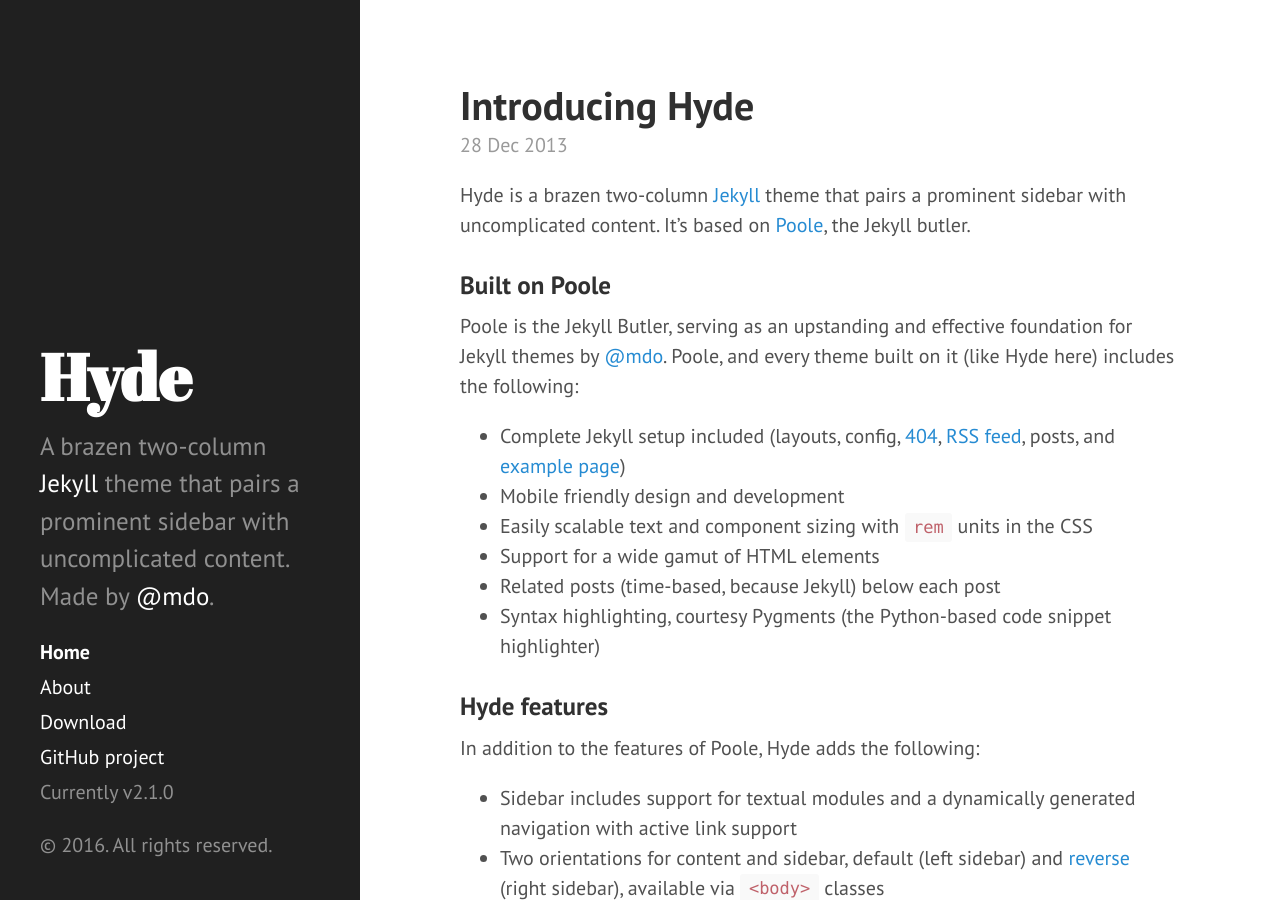
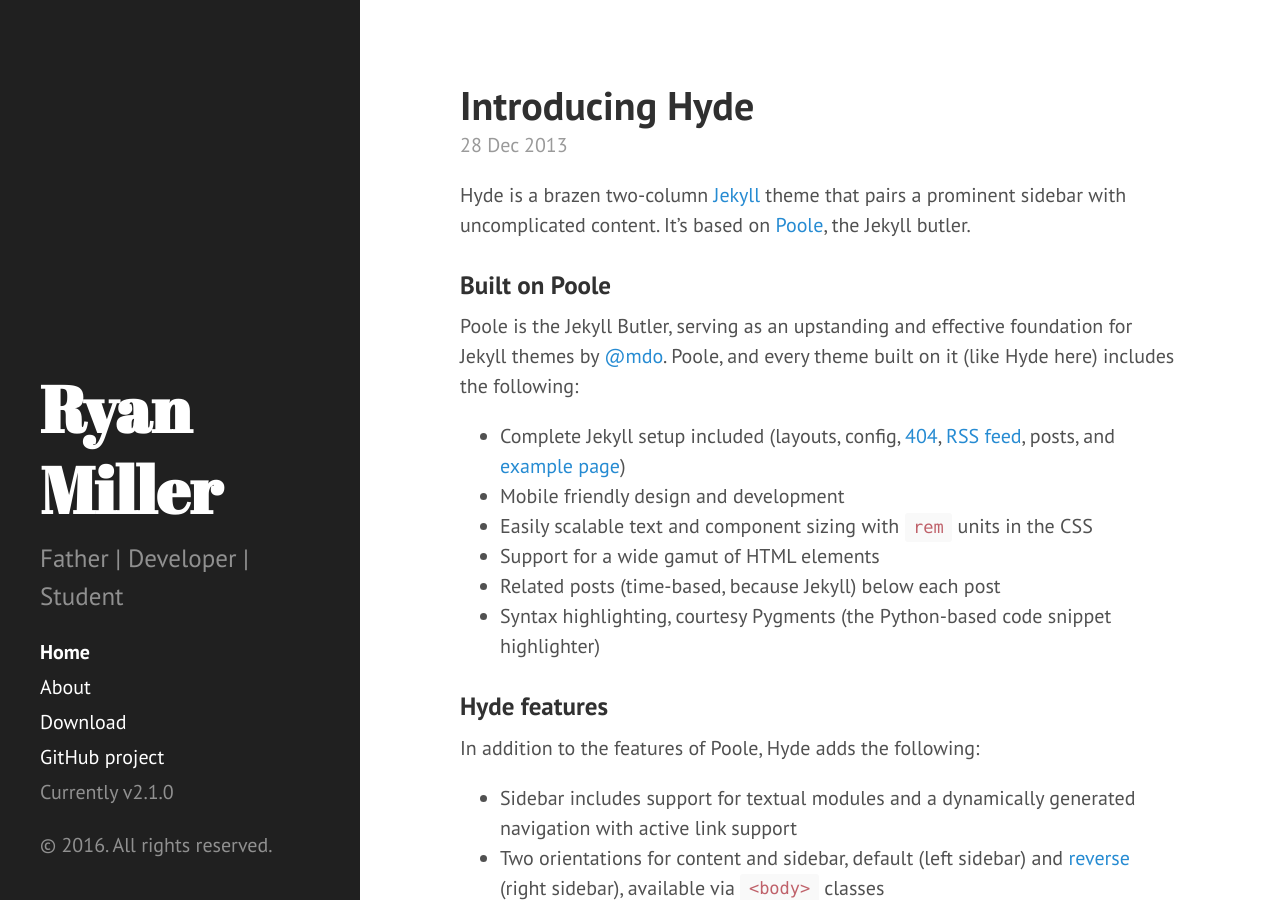
Before and after one commit to ryanmiller810/ryanmiller810.github.io, a Jekyll site: the page built from index.html, in a window 1280 px wide and 900 px high. Built offline with Jekyll 4.4.1, drawn with Linux system fonts in a browser that asks for light colours; Markdown is read by kramdown in place of the engine named in the settings; the list of posts is cut into pages by our own code.

Commit message:
Updating title, tagline, and description

```diff
--- a/_config.yml
+++ b/_config.yml
@@ -6,9 +6,9 @@
 permalink:        pretty
 
 # Setup
-title:            Hyde
-tagline:          'A Jekyll theme'
-description:      'A brazen two-column <a href="http://jekyllrb.com" target="_blank">Jekyll</a> theme that pairs a prominent sidebar with uncomplicated content. Made by <a href="https://twitter.com/mdo" target="_blank">@mdo</a>.'
+title:            Ryan Miller
+tagline:          Father | Developer | Student
+description:      'Father | Developer | Student'
 url:              http://hyde.getpoole.com
 baseurl:          /
 
```
